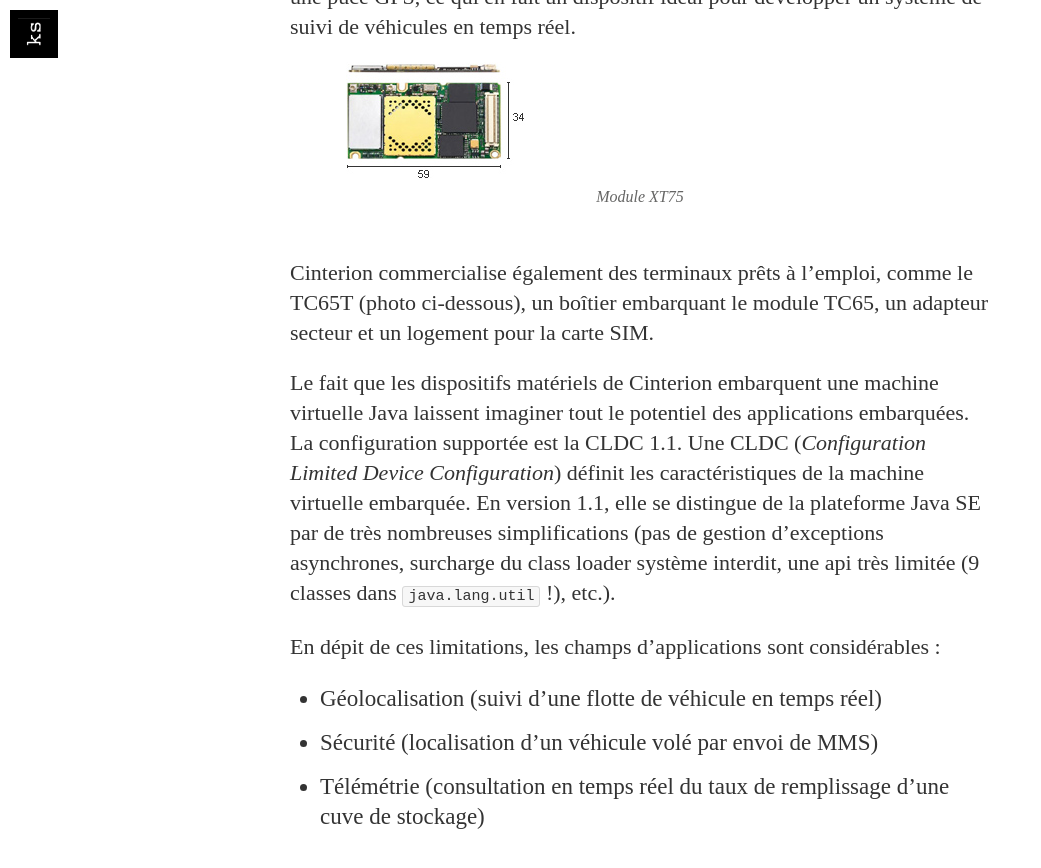
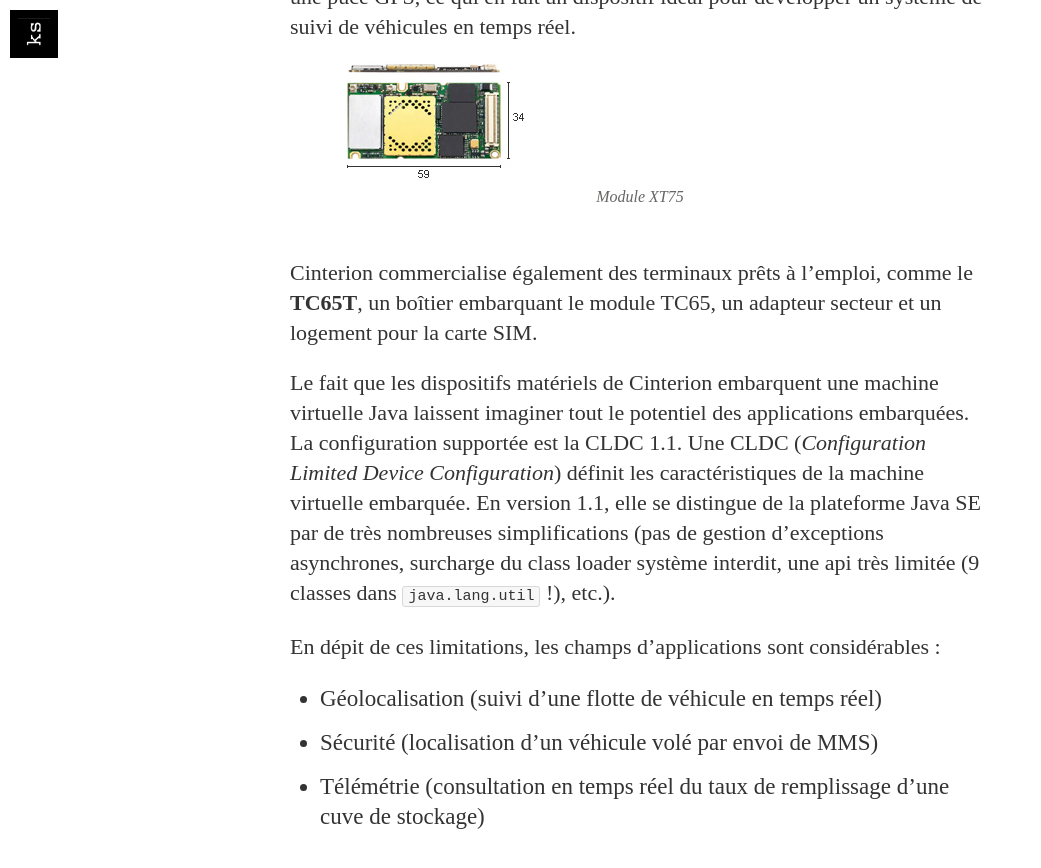
Before and after one commit to ksahnine/ksahnine.github.io, a Jekyll site: the page built from _posts/2009-03-10-info-indus-internet-objets.markdown, in a window 1280 px wide and 900 px high, scrolled down 2475 px. Shown: the top 868 px of the window, without its empty margins (0-1041 px from the left). Built offline with Jekyll 4.4.1, drawn with Linux system fonts in a browser that asks for light colours; nearby versions of some CDN libraries; some web fonts are replaced; Markdown is read by kramdown in place of the engine named in the settings.

Commit message:
blog(archive): mise en forme

```diff
--- a/_posts/2009-03-10-info-indus-internet-objets.markdown
+++ b/_posts/2009-03-10-info-indus-internet-objets.markdown
@@ -27,7 +27,7 @@ Le module GPRS **TC65** fait figure de module étalon. Plus récent et sophistiq
 
 ![Module XT75](/assets/article_images/xt75_xt65.jpg)
 
-Cinterion commercialise également des terminaux prêts à l’emploi, comme le TC65T (photo ci-dessous), un boîtier embarquant le module TC65, un adapteur secteur et un logement pour la carte SIM.
+Cinterion commercialise également des terminaux prêts à l’emploi, comme le **TC65T**, un boîtier embarquant le module TC65, un adapteur secteur et un logement pour la carte SIM.
 
 Le fait que les dispositifs matériels de Cinterion embarquent une machine virtuelle Java laissent imaginer tout le potentiel des applications embarquées. La configuration supportée est la CLDC 1.1. Une CLDC (*Configuration Limited Device Configuration*) définit les caractéristiques de la machine virtuelle embarquée. En version 1.1, elle se distingue de la plateforme Java SE par de très nombreuses simplifications (pas de gestion d’exceptions asynchrones, surcharge du class loader système interdit, une api très limitée (9 classes dans <code>java.lang.util</code> !), etc.).
 
```
